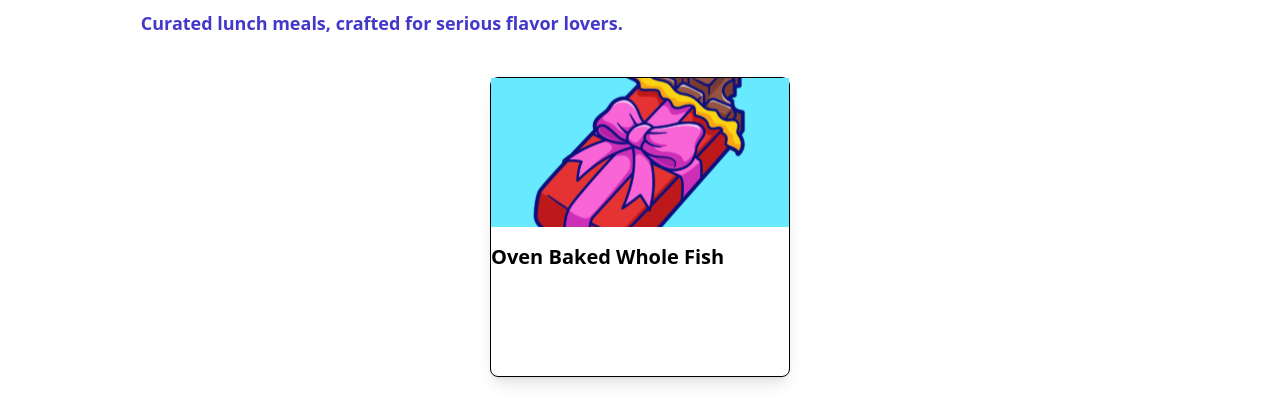
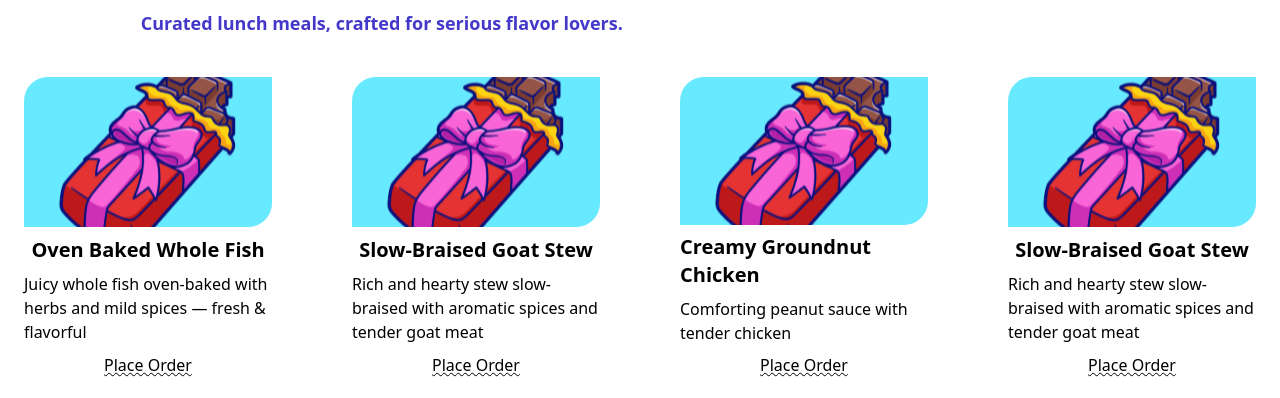
Before and after one commit to Kamanzi-MarcAnthony/PearlBakes, a Nuxt app: page / in a window 1280 px wide. Shown: the part 2111-2509 px from the top of the page. Built offline with nearby package versions, Linux system fonts and the light colour scheme; a web font is replaced by a local one.

Commit message:
lunch items

```diff
--- a/components/Lunch.vue
+++ b/components/Lunch.vue
@@ -11,11 +11,12 @@
             />
         </div>
 
-        <div class="flex flex-col p-2 md:flex-row  h-1/2 w-full place-content-center items-center justify-center gap-4 mt-8">
+        <div class="flex flex-col p-2 md:flex-row  h-1/2 w-full place-content-center items-center justify-center gap-10 md:gap-20 mt-8">
             <LunchMenuItem
                 v-for="(item, index) in lunches"
                 :key="item.name"
                 :name="item.name"
+                :description="item.description"
                 :image="item.image"
                 :style="{ animationDelay: `${index * 120}ms` }"
             />
@@ -29,7 +30,22 @@ import { ref, onMounted } from 'vue'
 const   showLunches = ref(false)
 
 const lunches = [
-  { name: "Oven Baked Whole Fish", image: "/assets/images/custom.svg"}
+    {name: "Oven Baked Whole Fish",
+    description:"Juicy whole fish oven-baked with herbs and mild spices — fresh & flavorful",
+    image: "/assets/images/custom.svg"},
+
+    {name: "Slow-Braised Goat Stew",
+    description:"Rich and hearty stew slow-braised with aromatic spices and tender goat meat",
+    image: "/assets/images/custom.svg"},
+
+    { name: "Creamy Groundnut Chicken",
+    description:"Comforting peanut sauce with tender chicken",
+    image: "/assets/images/custom.svg"},
+
+    { name: "Slow-Braised Goat Stew",
+    description:"Rich and hearty stew slow-braised with aromatic spices and tender goat meat",
+    image: "/assets/images/custom.svg"}
+
 ]
 
 
--- a/components/LunchMenuItem.vue
+++ b/components/LunchMenuItem.vue
@@ -1,9 +1,11 @@
 <template>
-    <div class="w-[300px] h-[300px] bg-white rounded-lg shadow-lg flex flex-col  border border-black gap-4">
+    <div class="w-[300px] h-[300px] bg-white flex flex-col gap-2 justify-between items-center">
         <div
-        class="w-full h-1/2 p-0 bg-cover bg-center bg-red-700"
+        class="w-full h-1/2 p-0 bg-cover bg-center rounded-tl-3xl rounded-br-3xl hover:scale-105 transition-transform duration-300"
         :style="{ backgroundImage: `url(${image})` }"></div>
         <h3 class="text-xl font-bold">{{name}}</h3>
+        <p>{{description}}</p>
+        <NuxtLink to="/" class=" font-medium hover:text-rose-400 underline decoration-wavy decoration-1 rounded-lg"> Place Order</NuxtLink>
 
     </div>
 </template>
@@ -14,6 +16,10 @@ export default{
     name: {
       type: String,
       default: 'Food item'
+    },
+    description: {
+      type: String,
+      default: 'Delicious food item description goes here.'
     },
     image: {
       type: String,
```
